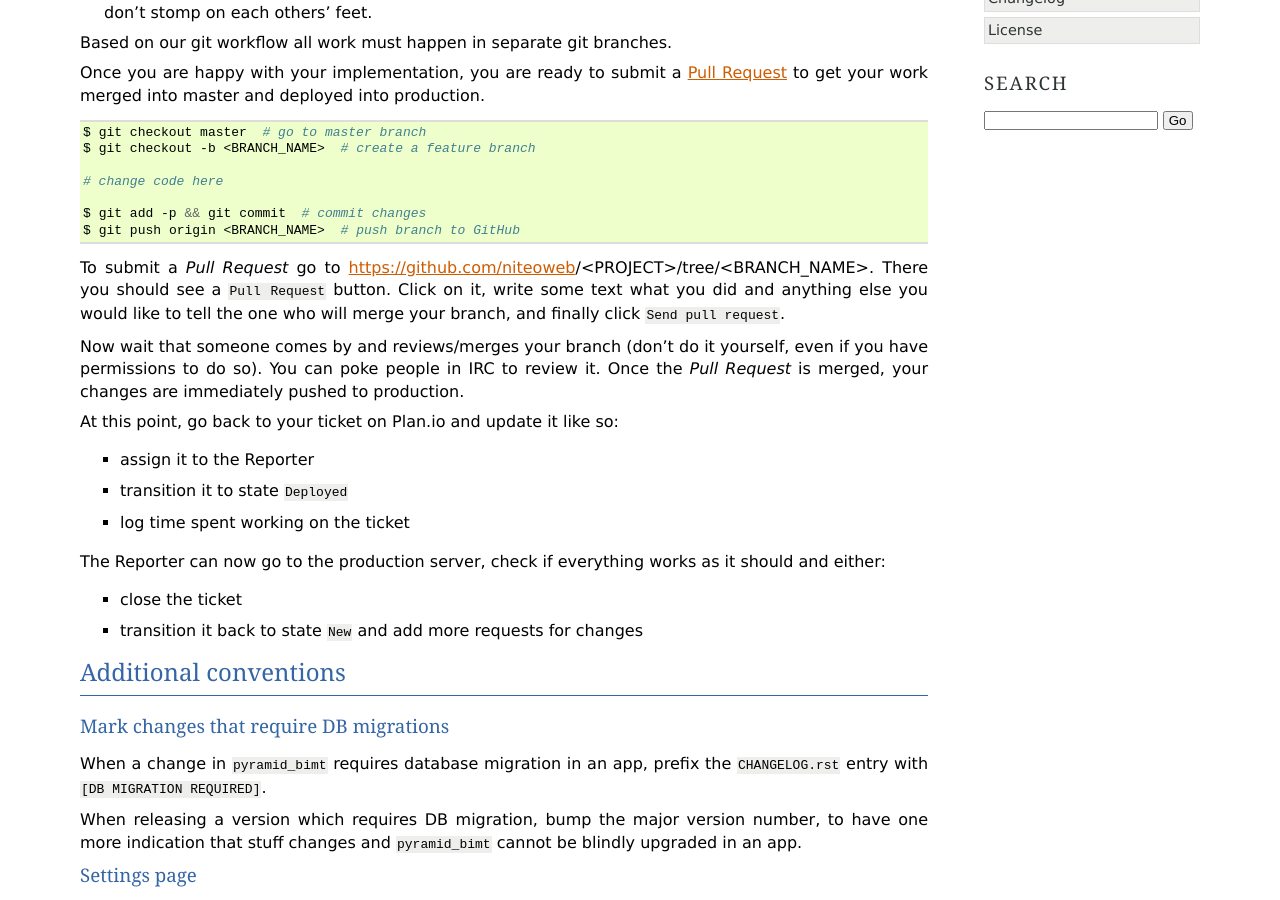
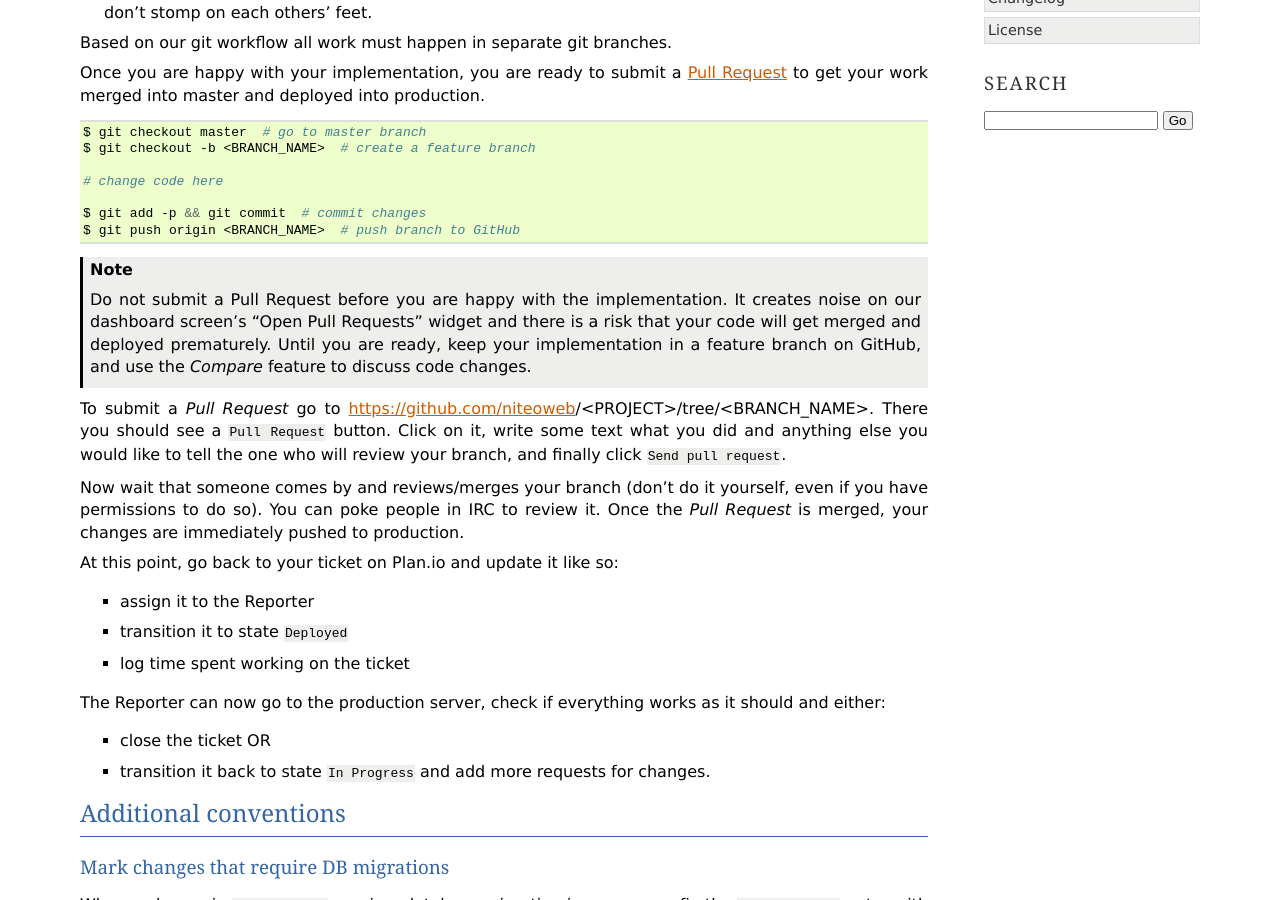
Before and after one commit to persho/pyramid_bimt, a Sphinx documentation site: the page built from docs/conventions.rst, in a window 1280 px wide and 900 px high, scrolled down 468 px. Built offline with Sphinx 7.4.7, drawn with Linux system fonts in a browser that asks for light colours; some of the changed text lies outside the part shown.

Commit message:
docs update & garden

```diff
--- a/docs/CHANGELOG.rst
+++ b/docs/CHANGELOG.rst
@@ -5,7 +5,9 @@ Changelog
 0.16.2 (unreleased)
 -------------------
 
-- Nothing changed yet.
+- [MIGRATION REQUIRED] Apps need to add the ``make versions`` command to their
+  Makefile.
+  [zupo]
 
 
 0.16.1 (2014-09-08)
@@ -38,6 +40,7 @@ Changelog
   * Change app routes to contain trailing slash
   * Change the not found view config to
   ``@notfound_view_config(append_slash=True)``
+  * Append ``/`` to the IPN URL inside JVZoo control panel
   [ferewuz]
 
 - AuditLogEntry get_all method now works correctly. Limit was always overriding
--- a/docs/conventions.rst
+++ b/docs/conventions.rst
@@ -41,10 +41,17 @@ production.
     $ git add -p && git commit  # commit changes
     $ git push origin <BRANCH_NAME>  # push branch to GitHub
 
+.. Note:: Do not submit a Pull Request before you are happy with the
+  implementation. It creates noise on our dashboard screen's
+  "Open Pull Requests" widget and there is a risk that your code will get
+  merged and deployed prematurely. Until you are ready, keep your
+  implementation in a feature branch on GitHub, and use the `Compare` feature
+  to discuss code changes.
+
 To submit a `Pull Request` go to
 https://github.com/niteoweb/<PROJECT>/tree/<BRANCH_NAME>. There you should see
 a ``Pull Request`` button. Click on it, write some text what you did and
-anything else you would like to tell the one who will merge your branch, and
+anything else you would like to tell the one who will review your branch, and
 finally click ``Send pull request``.
 
 Now wait that someone comes by and reviews/merges your branch (don't do it
@@ -61,8 +68,9 @@ At this point, go back to your ticket on Plan.io and update it like so:
 The Reporter can now go to the production server, check if everything works
 as it should and either:
 
- * close the ticket
- * transition it back to state ``New`` and add more requests for changes
+ * close the ticket OR
+ * transition it back to state ``In Progress`` and add more requests for
+   changes.
 
 
 Additional conventions
--- a/docs/release.rst
+++ b/docs/release.rst
@@ -11,7 +11,7 @@ to Heroku, on every push to master on GitHub.
 Releasing ``pyramid_bimt``
 --------------------------
 
-Releases of ``pytamid_bimt`` are hosted on our private PyPI at
+Releases of ``pyramid_bimt`` are hosted on our private PyPI at
 https://pypi.niteoweb.com. New releases are made automatically by
 :term:`Travis` whenever a new tag is pushed to GitHub. To make a new release,
 run ``make release``. This command will do the following:
```
Also changed, not shown: other parts of docs/conventions.rst (+1 -1 lines), docs/develop.rst (+24 -18 lines), docs/glossary.rst (+11 -0 lines).
